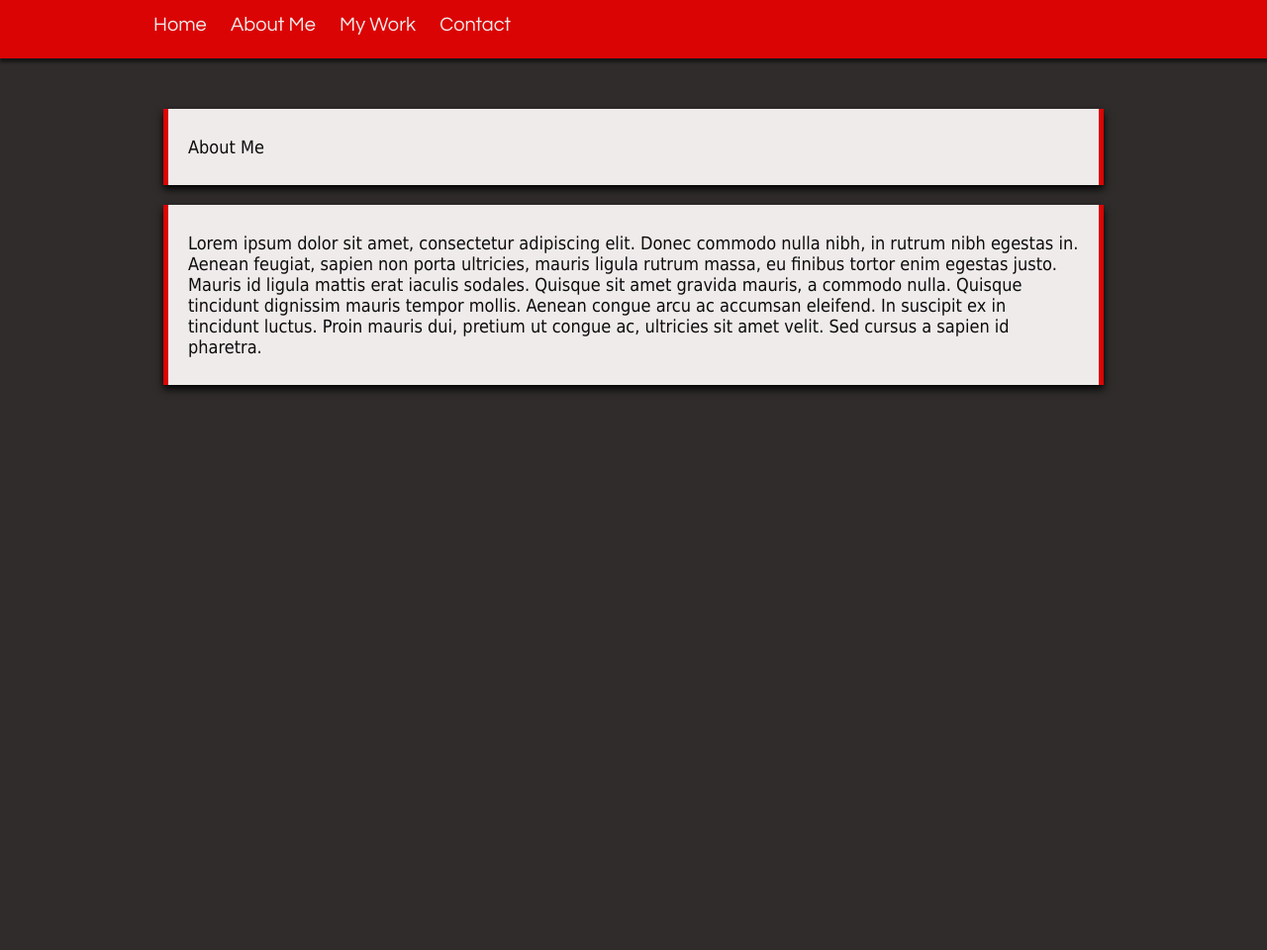
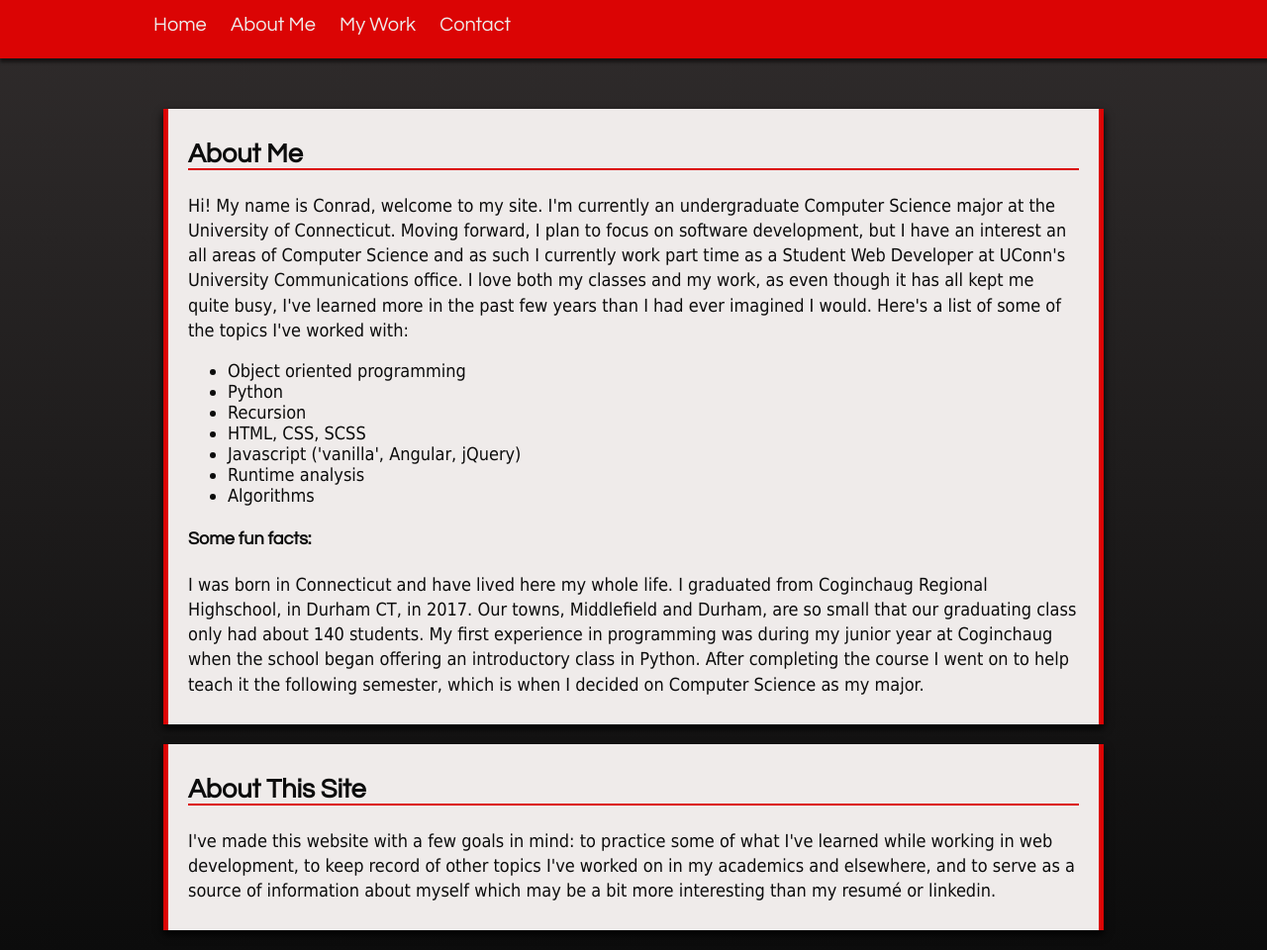
Before and after one commit to ckorzon/ckorzon.github.io, a plain HTML site: page AboutMe/index.html in a window 1280 px wide. Shown: the whole page at 99% size. Before the commit the page ends 800 px from the top, so only its background shows below. Drawn offline with Linux system fonts and the light colour scheme.

Commit message:
Work on About Me page

```diff
--- a/AboutMe/index.html
+++ b/AboutMe/index.html
@@ -33,10 +33,42 @@
             </div>
         </div>
         <div class="bodyContainer white first">
-            <p>About Me</p>
+            <h2 class="alternateFont">About Me</h2>
+            <p>
+                Hi! My name is Conrad, welcome to my site. I'm currently an undergraduate Computer Science major at
+                the University of Connecticut. Moving forward, I plan to focus on software development, but I have
+                an interest an all areas of Computer Science and as such I currently work part time as a Student
+                Web Developer at UConn's University Communications office. I love both my classes and my work,
+                as even though it has all kept me quite busy, I've learned more in the past few years than I had ever
+                imagined I would. Here's a list of some of the topics I've worked with:
+            </p>
+            <ul>
+                <li>Object oriented programming</li>
+                <li>Python</li>
+                <li>Recursion</li>
+                <li>HTML, CSS, SCSS</li>
+                <li>Javascript ('vanilla', Angular, jQuery)</li>
+                <li>Runtime analysis</li>
+                <li>Algorithms</li>
+            </ul>
+            <h4 class="alternateFont">Some fun facts:</h4>
+            <p>
+                I was born in Connecticut and have lived here my whole life. I graduated from
+                Coginchaug Regional Highschool, in Durham CT, in 2017. Our towns, Middlefield and Durham,
+                are so small that our graduating class only had about 140 students. My first experience in
+                programming was during my junior year at Coginchaug when the school began offering an introductory
+                class in Python. After completing the course I went on to help teach it the following semester, which
+                is when I decided on Computer Science as my major.
+            </p>
         </div>
         <div class="bodyContainer white">
-            <p>Lorem ipsum dolor sit amet, consectetur adipiscing elit. Donec commodo nulla nibh, in rutrum nibh egestas in. Aenean feugiat, sapien non porta ultricies, mauris ligula rutrum massa, eu finibus tortor enim egestas justo. Mauris id ligula mattis erat iaculis sodales. Quisque sit amet gravida mauris, a commodo nulla. Quisque tincidunt dignissim mauris tempor mollis. Aenean congue arcu ac accumsan eleifend. In suscipit ex in tincidunt luctus. Proin mauris dui, pretium ut congue ac, ultricies sit amet velit. Sed cursus a sapien id pharetra.</p>
+            <h2 class="alternateFont">About This Site</h2>
+            <p>
+                I've made this website with a few goals in mind: to practice some of what I've learned
+                while working in web development, to keep record of other topics I've worked on in my
+                academics and elsewhere, and to serve as a source of information about myself which may
+                be a bit more interesting than my resum&#233; or linkedin.
+            </p>
         </div>
     </body>
 </html>
--- a/global.css
+++ b/global.css
@@ -15,7 +15,8 @@ html, body{
 }
 
 html{
-    background-color: #302c2c;
+    /* background-color: #302c2c; */
+    background-image: linear-gradient(to top,#0c0c0c,#302c2c);
 }
 
 .navbar{
@@ -92,6 +93,14 @@ html{
     margin-bottom:20px;
 }
 
+.bodyContainer h2{
+    border-bottom: 2px solid #db0404;
+}
+
+.bodyContainer p{
+    line-height:1.4;
+}
+
 .first {
     margin-top: 110px;
 }
```
